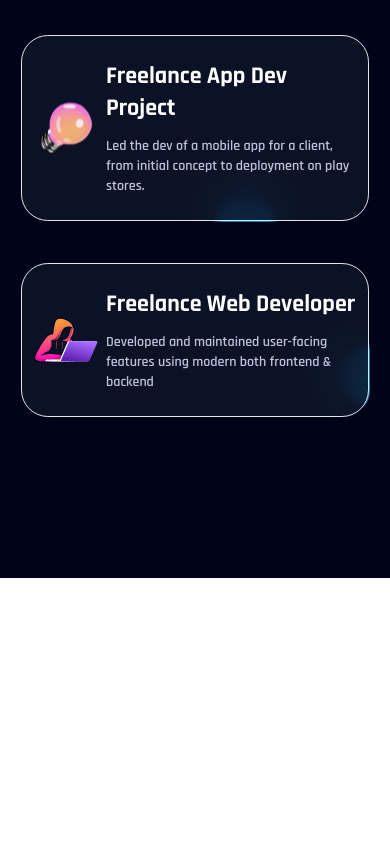
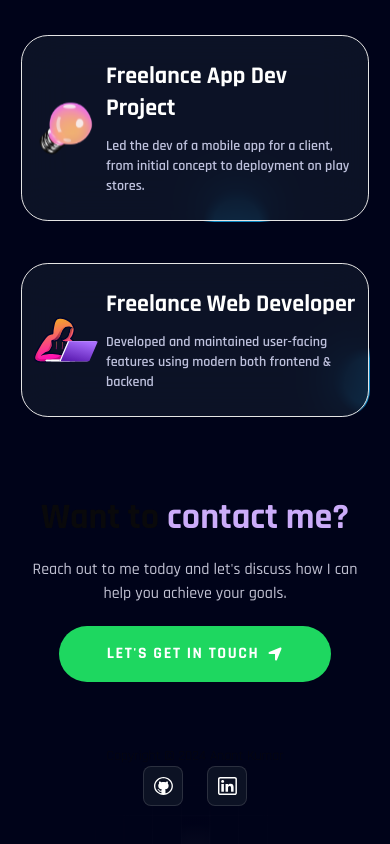
Before and after one commit to anantkrsingh/Portfolio, a Next.js app: page / in a window 390 px wide. Shown: the part 5282-6126 px from the top of the page. Before the commit the page ends 5860 px from the top, so only its background shows below. Built offline with nearby package versions, Linux system fonts and the light colour scheme.

Commit message:
Finalized UI

```diff
--- a/src/components/Footer.tsx
+++ b/src/components/Footer.tsx
@@ -1,13 +1,56 @@
-import React from "react";
+import { FaLocationArrow } from "react-icons/fa6";
 
-function Footer() {
+import { socialMedia } from "@/data";
+import MagicButton from "../components/ui/spotify-button";
+
+const Footer = () => {
   return (
-    <footer className="w-full pt-20 pb-20" id="contact">
-      <div>
-        <img src="" alt="" />
+    <footer className="w-full pt-20 pb-10" id="contact">
+      <div className="w-full absolute left-0 -bottom-72 min-h-96">
+        <img
+          src="/footer-grid.svg"
+          alt="grid"
+          className="w-full h-full opacity-50 "
+        />
+      </div>
+
+      <div className="flex flex-col items-center">
+        <h1 className="heading lg:max-w-[45vw]">
+          Want to  <span className="text-purple">contact me?</span>
+        </h1>
+        <p className="text-white-200 md:mt-10 my-5 text-center">
+          Reach out to me today and let&apos;s discuss how I can help you
+          achieve your goals.
+        </p>
+        <a href="mailto:anantkrplay@gmail.com">
+          <MagicButton
+            title="Let's get in touch"
+            icon={<FaLocationArrow />}
+            position="right"
+          />
+        </a>
+      </div>
+      <div className="flex mt-16 md:flex-row flex-col justify-between items-center">
+        <p className="md:text-base text-sm md:font-normal font-light">
+          Copyright © 2024 Anant Kumar
+        </p>
+
+        <div className="flex items-center md:gap-3 gap-6">
+          {socialMedia.map((info) => (
+            <a href={info.link} target="_blank">
+
+            <div
+              key={info.id}
+              className="w-10 h-10 cursor-pointer flex justify-center items-center backdrop-filter backdrop-blur-lg saturate-180 bg-opacity-75 bg-black-200 rounded-lg border border-black-300"
+            >
+              <img src={info.img} alt="icons" width={20} height={20} />
+            </div>
+            </a>
+          ))}
+        </div>
       </div>
     </footer>
   );
-}
+};
 
 export default Footer;
--- a/src/data/index.ts
+++ b/src/data/index.ts
@@ -1,73 +1,13 @@
 export const navItems = [
   { name: "About", link: "#about" },
   { name: "Projects", link: "#projects" },
-  { name: "Testimonials", link: "#testimonials" },
+  { name: "Experience", link: "#experience" },
   { name: "Contact", link: "#contact" },
 ];
 
-export const gridItems = [
-  {
-    id: 1,
-    title: "I prioritize client collaboration, fostering open communication ",
-    description: "",
-    className: "lg:col-span-3 md:col-span-6 md:row-span-4 lg:min-h-[60vh]",
-    imgClassName: "w-full h-full",
-    titleClassName: "justify-end",
-    img: "/b1.svg",
-    spareImg: "",
-  },
-  {
-    id: 2,
-    title: "I'm very flexible with time zone communications",
-    description: "",
-    className: "lg:col-span-2 md:col-span-3 md:row-span-2",
-    imgClassName: "",
-    titleClassName: "justify-start",
-    img: "",
-    spareImg: "",
-  },
-  {
-    id: 3,
-    title: "My tech stack",
-    description: "I constantly try to improve",
-    className: "lg:col-span-2 md:col-span-3 md:row-span-2",
-    imgClassName: "",
-    titleClassName: "justify-center",
-    img: "",
-    spareImg: "",
-  },
-  {
-    id: 4,
-    title: "Tech enthusiast with a passion for development.",
-    description: "",
-    className: "lg:col-span-2 md:col-span-3 md:row-span-1",
-    imgClassName: "",
-    titleClassName: "justify-start",
-    img: "/grid.svg",
-    spareImg: "/b4.svg",
-  },
 
-  {
-    id: 5,
-    title: "Currently building a JS Animation library",
-    description: "The Inside Scoop",
-    className: "md:col-span-3 md:row-span-2",
-    imgClassName: "absolute right-0 bottom-0 md:w-96 w-60",
-    titleClassName: "justify-center md:justify-start lg:justify-center",
-    img: "/b5.svg",
-    spareImg: "/grid.svg",
-  },
-  {
-    id: 6,
-    title: "Do you want to start a project together?",
-    description: "",
-    className: "lg:col-span-2 md:col-span-3 md:row-span-1",
-    imgClassName: "",
-    titleClassName: "justify-center md:max-w-full max-w-60 text-center",
-    img: "",
-    spareImg: "",
-  },
-];
+
+
 
 export const projects = [
   {
@@ -185,7 +125,7 @@
     id: 3,
     title: "Freelance App Dev Project",
     desc: "Led the dev of a mobile app for a client, from initial concept to deployment on play stores.",
-    className: "md:col-span-2", // change to md:col-span-2
+    className: "md:col-span-2",
     thumbnail: "/exp3.svg",
   },
   {
@@ -201,13 +141,12 @@
   {
     id: 1,
     img: "/git.svg",
+    link:"https://github.com/anantkrsingh"
   },
-  {
-    id: 2,
-    img: "/twit.svg",
-  },
+
   {
     id: 3,
     img: "/link.svg",
+    link:"https://linkedin.com/in/anantkrsingh"
   },
 ];
```
